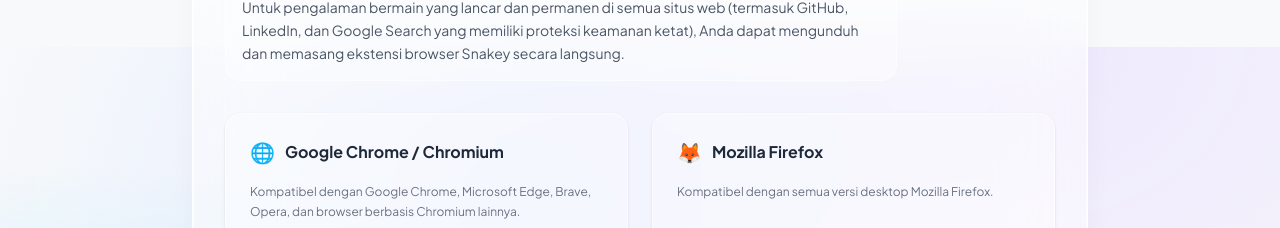
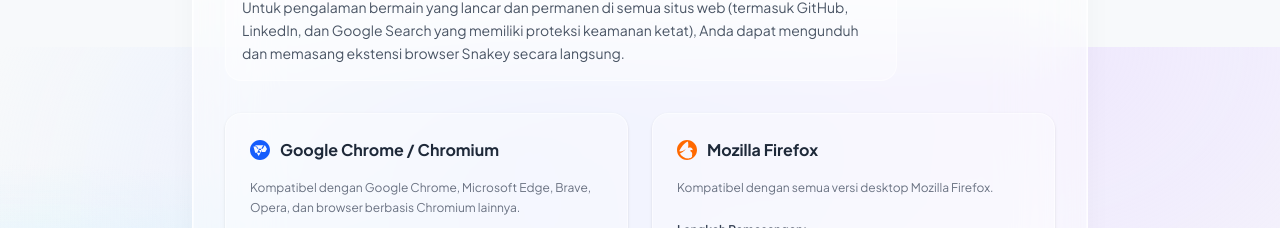
Before and after one commit to andreyyste/snakey, a React (Vite) app: page / in a window 1280 px wide. Shown: the part 1553-1781 px from the top of the page. Built offline with nearby package versions, Linux system fonts and the light colour scheme.

Commit message:
design: replace Chrome and Firefox emojis with custom monochrome SVG vectors in Footer

```diff
--- a/src/components/Footer.tsx
+++ b/src/components/Footer.tsx
@@ -161,7 +161,9 @@
           <div className="bg-white/30 p-6 rounded-2xl border border-white/50 flex flex-col justify-between shadow-sm">
             <div>
               <div className="flex items-center gap-2.5 mb-4">
-                <span className="text-xl">🌐</span>
+                <svg role="img" viewBox="0 0 24 24" xmlns="http://www.w3.org/2000/svg" className="w-5 h-5 fill-current text-blue-600">
+                  <path d="M12 0C5.373 0 0 5.373 0 12c0 6.627 5.373 12 12 12 6.627 0 12-5.373 12-12C24 5.373 18.627 0 12 0zm5.664 6.377l-2.454 4.249H8.805l-2.455-4.249H17.664zm-9.742.668l3.18 5.508 1.59 2.755H6.257L4.172 7.749h3.75zm10.375 0l2.086 3.612-2.086 3.612h-3.75l-1.59-2.755 3.18-5.508h.086zm-4.75 6.755l-1.59 2.755-1.59 2.755-2.086-3.612 2.086-3.612h3.75z"/>
+                </svg>
                 <h3 className="font-bold text-gray-800 text-base">Google Chrome / Chromium</h3>
               </div>
               <p className="text-xs text-gray-500 mb-6 leading-relaxed">
@@ -192,7 +194,9 @@
           <div className="bg-white/30 p-6 rounded-2xl border border-white/50 flex flex-col justify-between shadow-sm">
             <div>
               <div className="flex items-center gap-2.5 mb-4">
-                <span className="text-xl">🦊</span>
+                <svg role="img" viewBox="0 0 24 24" xmlns="http://www.w3.org/2000/svg" className="w-5 h-5 fill-current text-orange-500">
+                  <path d="M12 0C5.373 0 0 5.373 0 12c0 6.627 5.373 12 12 12 6.627 0 12-5.373 12-12C24 5.373 18.627 0 12 0zm1.75 22.09c-4.406 0-8.25-2.408-10.347-6.002 0 0 5.564-1.922 7.218-5.656 0 0-2.812 3.656-7.875 3.188 0 0 3.75-8.906 10.312-11.719 0 0 1.25 4.531.063 7.5 0 0 4.844-2.156 5.844 2.812 0 0-2.344-1.25-3.344 1.094 0 0 3.75 1.094 2.344 5.594C18.844 20.371 16.219 22.09 13.75 22.09z"/>
+                </svg>
                 <h3 className="font-bold text-gray-800 text-base">Mozilla Firefox</h3>
               </div>
               <p className="text-xs text-gray-500 mb-6 leading-relaxed">
```
